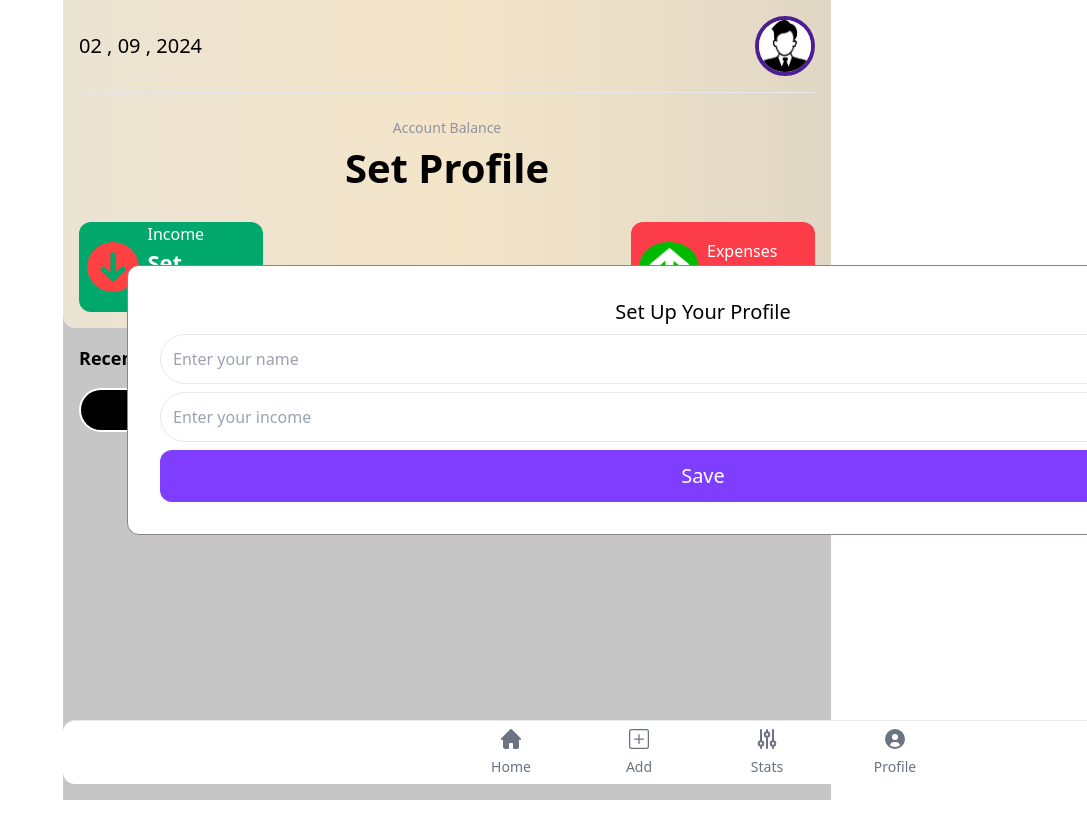
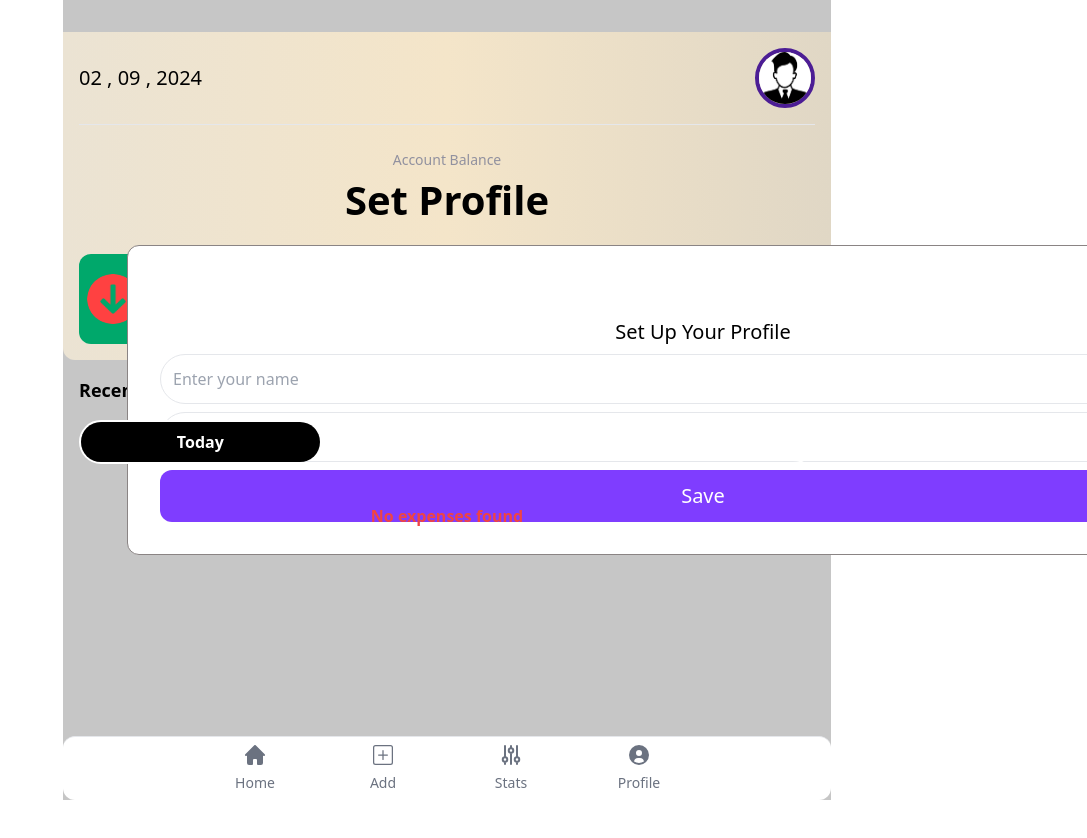
Before and after one commit to ShanMuhammad23/expensetrackerreact, a React (Create React App) app: page /HomePage in a window 1280 px wide. Shown: the top 838 px of the page, without its empty margins (193-1280 px from the left). Before the commit the page ends 800 px from the top, so only its background shows below. Built offline with nearby package versions, Linux system fonts and the light colour scheme.

Commit message:
menu Issue fixed

```diff
--- a/src/App.js
+++ b/src/App.js
@@ -1,40 +1,44 @@
-import { ExpenseProvider } from "./sections/ExpenseContext";
+import { BrowserRouter as Router, Route, Routes } from "react-router-dom";
+import { ExpenseProvider, UserProvider } from "./sections/ExpenseContext";
+import { useState } from "react";
+
+// Import components
 import AddExpense from "./sections/AddExpense";
 import AllTransactions from "./sections/AllTransactions";
 import HomePage from "./sections/HomePage";
-import SplashSceen from "./sections/SplashSceen";
 import Stats from "./sections/Stats";
+import SplashScreen from './sections/SplashSceen'
 import Profile from "./sections/Profile";
-import { BrowserRouter as Router, Route, Routes } from "react-router-dom";
-import { UserProvider } from "./sections/ExpenseContext";
-const App = () => {
+
+const App = ({ showAddUserState = false }) => {  // Added default value
+  const [userForm, setUserForm] = useState(showAddUserState);
+
   return (
-    <main
-      id="main"
-      className="flex flex-column items-center justify-center max-h-[100vh] "
-    >
-      <section className="w-full sm:w-[60%] bg-white ">
+    <main className="flex flex-col items-center justify-center min-h-screen">
+      <section className="w-full sm:w-3/5 bg-white">
         <ExpenseProvider>
           <UserProvider>
             <Router>
               <Routes>
-                  <Route path="/" element={<SplashSceen />} />
-                  <Route path="/HomePage" element={<HomePage />} />
-                  <Route path="/Profile" element={<Profile />} />
-
+                <Route path="/" element={<SplashScreen />} />
                 <Route
-                    path="/AllTransactions"
-                    element={<AllTransactions />}
+                  path="/HomePage"
+                  element={<HomePage showAddUserState={showAddUserState} />}
                 />
+                <Route
+                  path="/Profile"
+                  element={<Profile showAddUserState={userForm} setUserForm={setUserForm} />}
+                />
+                <Route path="/AllTransactions" element={<AllTransactions />} />
                 <Route path="/AddExpense" element={<AddExpense />} />
                 <Route path="/Stats" element={<Stats />} />
               </Routes>
             </Router>
           </UserProvider>
         </ExpenseProvider>
-
       </section>
     </main>
   );
 };
+
 export default App;
--- a/src/Components/Alert.jsx
+++ b/src/Components/Alert.jsx
@@ -5,8 +5,8 @@ const Alert = ({message,type}) => {
     initial={{opacity:0,scale:0.5}}
     whileInView={{opacity:1,scale:1}}
     className="absolute h-full w-full z-40 flex items-center justify-center">
-    <div className=" py-8 transition-opacity text-xl sm:text-2xl z-40 flex  items-center p-4 mb-4 text-green-600 rounded-lg bg-green-50 dark:bg-gray-800 dark:text-green-400" role="alert">
-  <svg className="flex-shrink-0 inline h-8 me-3" aria-hidden="true" xmlns="http://www.w3.org/2000/svg" fill="currentColor" viewBox="0 0 20 20">
+    <div className=" py-8 text-xl sm:text-2xl z-40 flex  items-center p-4 mb-4 text-green-600 rounded-lg bg-white  border-2 border-[#868181]" role="alert">
+  <svg className="flex-shrink-0 inline h-8 me-3" aria-hidden="true" xmlns="http://www.w3.org/2000/svg" fill="green" viewBox="0 0 20 20">
     <path d="M10 .5a9.5 9.5 0 1 0 9.5 9.5A9.51 9.51 0 0 0 10 .5ZM9.5 4a1.5 1.5 0 1 1 0 3 1.5 1.5 0 0 1 0-3ZM12 15H8a1 1 0 0 1 0-2h1v-3H8a1 1 0 0 1 0-2h2a1 1 0 0 1 1 1v4h1a1 1 0 0 1 0 2Z"/>
   </svg>
   <span className="sr-only">{type}</span>
--- a/src/Components/RecentTransactions.jsx
+++ b/src/Components/RecentTransactions.jsx
@@ -1,7 +1,7 @@
 import { useState } from "react";
 import { upArrow } from "../constants";
 import { useExpense } from "../sections/ExpenseContext";
-import { delay, motion } from "framer-motion";
+import {  motion } from "framer-motion";
 
 // Utility functions for filtering
 const filterDaily = (expenses) => {
@@ -44,7 +44,7 @@ const RecentTransactions = () => {
   };
 
   return (
-    <div className="flex flex-col gap-4 pb-24">
+    <div className="flex flex-col gap-4 pb-24 sticky ">
       <div className="text-white w-full flex justify-between gap-2  border-2 border-white rounded-full">
         {buttons.map((button, index) => (
           <button
--- a/src/sections/HomePage.jsx
+++ b/src/sections/HomePage.jsx
@@ -33,9 +33,9 @@ const HomePage = () => {
       <motion.section
         initial={{ opacity: 0.5 }}
         whileInView={{ opacity: 1 }}
-        className="bg-[#C6C6C6] min-h-screen max-h-screen overflow-auto"
+        className="bg-[#C6C6C6] min-h-screen max-h-screen py-8"
       >
-        <div className="bg-gradient-to-r from-[#ebe3d3] via-[#f4e5c9] to-[#e0d7c5] p-4 rounded-b-xl">
+        <div className="bg-gradient-to-r from-[#ebe3d3] via-[#f4e5c9] to-[#e0d7c5] p-4 rounded-b-xl ">
           <div className="flex justify-between items-center mb-4">
             <p className="text-xl">{currentDate}</p>
             <div className="flex items-center gap-4">
@@ -98,7 +98,7 @@ const HomePage = () => {
           </div>
         </div>
 
-        <div className="p-4">
+        <div className="p-4 ">
           {/* Recent Transactions Section */}
           <div className="flex justify-between items-center mb-4">
             <h2 className="font-semibold text-lg">Recent Transactions</h2>
@@ -110,8 +110,8 @@ const HomePage = () => {
           <RecentTransactions />
         </div>
 
-        <Menu />
       </motion.section>
+      <Menu />
     </>
   );
 };
--- a/src/sections/Menu.jsx
+++ b/src/sections/Menu.jsx
@@ -1,7 +1,7 @@
 import { Link } from "react-router-dom";
 const Menu = () => {
   return (
-    <div className="fixed bottom-4 h-16 w-full z-50   bg-white border-t border-gray-200 dark:bg-gray-700 dark:border-gray-600 rounded-xl">
+    <div className="sticky bottom-0 h-16 w-full z-50   bg-white border-t border-gray-200 dark:bg-gray-700 dark:border-gray-600 rounded-xl">
       <div className="grid h-full max-w-lg grid-cols-4 mx-auto font-medium">
         <Link
           to="/HomePage"
--- a/src/sections/Profile.jsx
+++ b/src/sections/Profile.jsx
@@ -5,16 +5,16 @@ import { useState } from "react";
 import { UserImage } from "../constants";
 import { useUser } from "./ExpenseContext";
 import { motion } from "framer-motion";
-const Profile = () => {
+const Profile = ({ showAddUserState }) => {
   const { user } = useUser();
-  const [showAddUser, setShowadduser] = useState(false);
+  const [showAddUser, setShowadduser] = useState(showAddUserState);
   return (
     <>
       <motion.section
         initial={{ opacity: 0.5 }}
         whileInView={{ opacity: 1 }}
         id="Profile"
-        className="bg-gradient-to-r from-[#c7bda8] via-[#d0c9bd] to-[#d5c29b] flex flex-col   h-[100vh] pb-16"
+        className="bg-gradient-to-r from-[#c7bda8] via-[#d0c9bd] to-[#d5c29b] flex flex-col h-[100vh]   "
       >
         <section className=" flex items-center w-[90%] rounded-xl m-auto justify-between bg-slate-300 bg-opacity-25 px-4 py-8">
           <div>
--- a/src/sections/Stats.jsx
+++ b/src/sections/Stats.jsx
@@ -46,11 +46,12 @@ const Stats = () => {
     }
   }, expenses);
   return (
+    <>
     <motion.section
       initial={{ opacity: 0.5 }}
       whileInView={{ opacity: 1 }}
       id="Stats"
-      className="bg-gradient-to-r from-[#e0d4be] via-[#d6d0c5] to-[#cdc7ba] min-h-screen"
+      className="bg-gradient-to-r from-[#e0d4be] via-[#d6d0c5] relative to-[#cdc7ba] h-[100vh] py-8  "
     >
       <Link
         to="/Homepage"
@@ -92,8 +93,9 @@ const Stats = () => {
         )}
       </div>
 
-      <Menu />
     </motion.section>
+    <Menu />
+    </>
   );
 };
 
--- a/src/sections/UserSetup.jsx
+++ b/src/sections/UserSetup.jsx
@@ -2,10 +2,9 @@ import { useState } from "react";
 import { useUser } from "./ExpenseContext";
 import { EditUserForm } from "../constants";
 import { motion } from "framer-motion";
-const UserSetup = () => {
-  const [showAddUser,setShowadduser]=useState(true)
+const UserSetup = ({showAddUserState }) => {
+  const [showAddUser,setShowadduser]=useState(showAddUserState)
   const { addUser } = useUser();
-  //  const [showUserForm, setShowUserForm] = useState();
   const [formData, setFormData] = useState({
     name: "",
     income: "",
@@ -29,16 +28,18 @@ const UserSetup = () => {
     setShowadduser(false);
     EditUserForm.value=false;
   };
-if(showAddUser){
   return (
-    <motion.div className="absolute flex items-center justify-center w-full h-full "
+    <motion.div className="absolute flex  items-center justify-center w-full h-full "
      initial={{opacity:0,scale:0.5}}
      whileInView={{opacity:1,scale:1}}
     >
+
       <form
         className="flex flex-col p-8 bg-white border border-[#8a8484] rounded-xl gap-2 w-[90%] m-auto"
         onSubmit={handleSubmit}
       >
+                    <div onClick={(()=>{setShowadduser(false)})} className="flex justify-end px-4"><span className="flex items-center justify-center p-2 border border-red-500 rounded-full h-8 w-8 text-red-600 cursor-pointer hover:bg-red-600 hover:text-white hover:scale-[1.1]">X</span></div>
+
         <h2 className="text-xl text-center">Set Up Your Profile</h2>
         <input
           type="text"
@@ -66,7 +67,7 @@ if(showAddUser){
         </button>
       </form>
     </motion.div>
-  )};
+  );
 };
 
 export default UserSetup;
```
Lines whose indentation alone changed are shown as unchanged.
